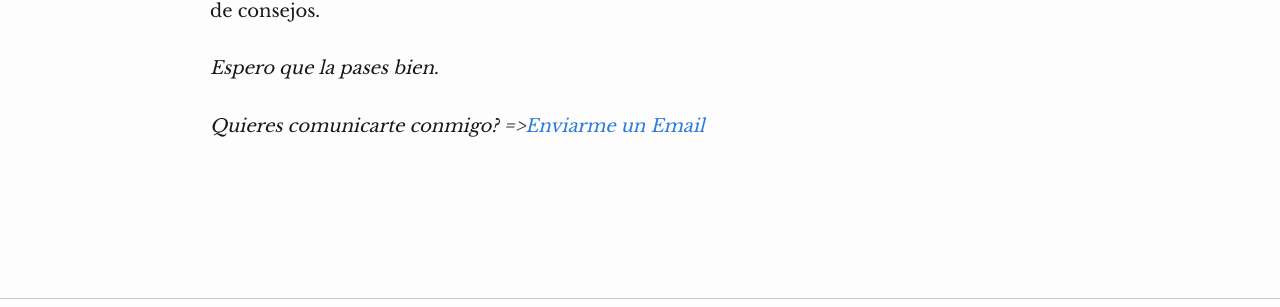
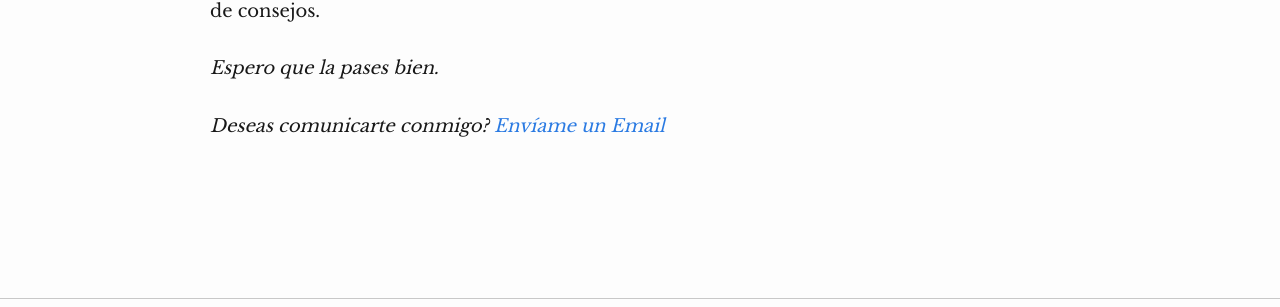
Before and after one commit to gsplay/blog, a Jekyll site: the page built from about.markdown, in a window 1280 px wide. Shown: the part 580-887 px from the top of the page. Built offline with Jekyll 4.4.1, drawn with Linux system fonts in a browser that asks for light colours.

Commit message:
update correo about

```diff
--- a/about.markdown
+++ b/about.markdown
@@ -18,4 +18,4 @@ Más allá de toda explicación, escribo porque **amo** observar y sentarme a es
 
 
 
-*Quieres comunicarte conmigo? =><a href="javascript:void(0)" class="link" title="Enviar email" onclick="window.location.href='mailto:' + 'hola' + '@' + 'gaboscribe.com'">Enviarme un Email </a>*
+*Deseas comunicarte conmigo? <a href="javascript:void(0)" class="link" title="Envíame un email" onclick="window.location.href='mailto:' + 'hola' + '@' + 'gaboscribe.com'">Envíame un Email </a>*
```
